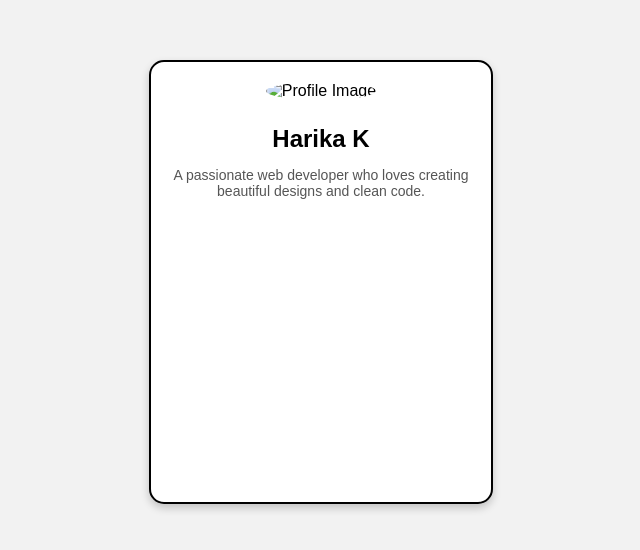
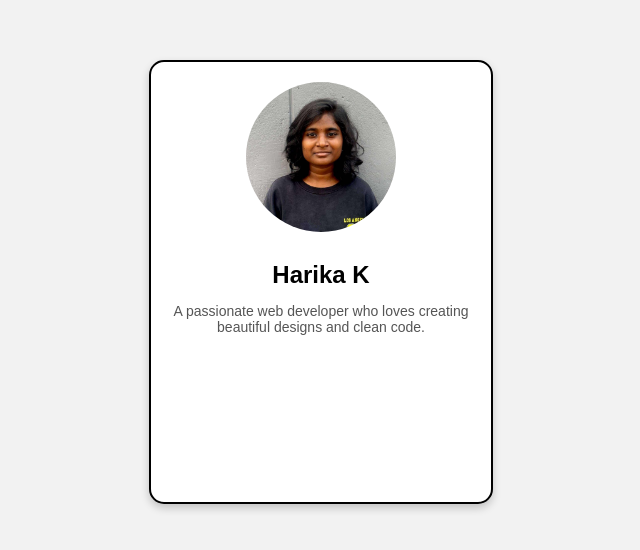
Before and after one commit to Harika209/masai, a plain HTML site: page ass2.html in a window 1280 px wide. Shown: the part 126-676 px from the top of the page, without its empty margins (319-959 px from the left). Drawn offline with Linux system fonts and the light colour scheme.

Commit message:
Added ass2.html

```diff
--- a/ass2.html
+++ b/ass2.html
@@ -47,7 +47,7 @@
 <body>
 
     <div class="card">
-        <img src="file:///Users/koppisettiharika/Downloads/WhatsApp%20Image%200007-09-02%20at%2017.09.49.jpeg" alt="Profile Image" />
+        <img src="WhatsApp Image 0007-09-02 at 17.09.49.jpeg" alt="Profile Image" />
         <h2>Harika K</h2>
         <p>A passionate web developer who loves creating beautiful designs and clean code.</p>
     </div>
```
Also changed, not shown: WhatsApp Image 0007-09-02 at 17.09.49.jpeg (added).
